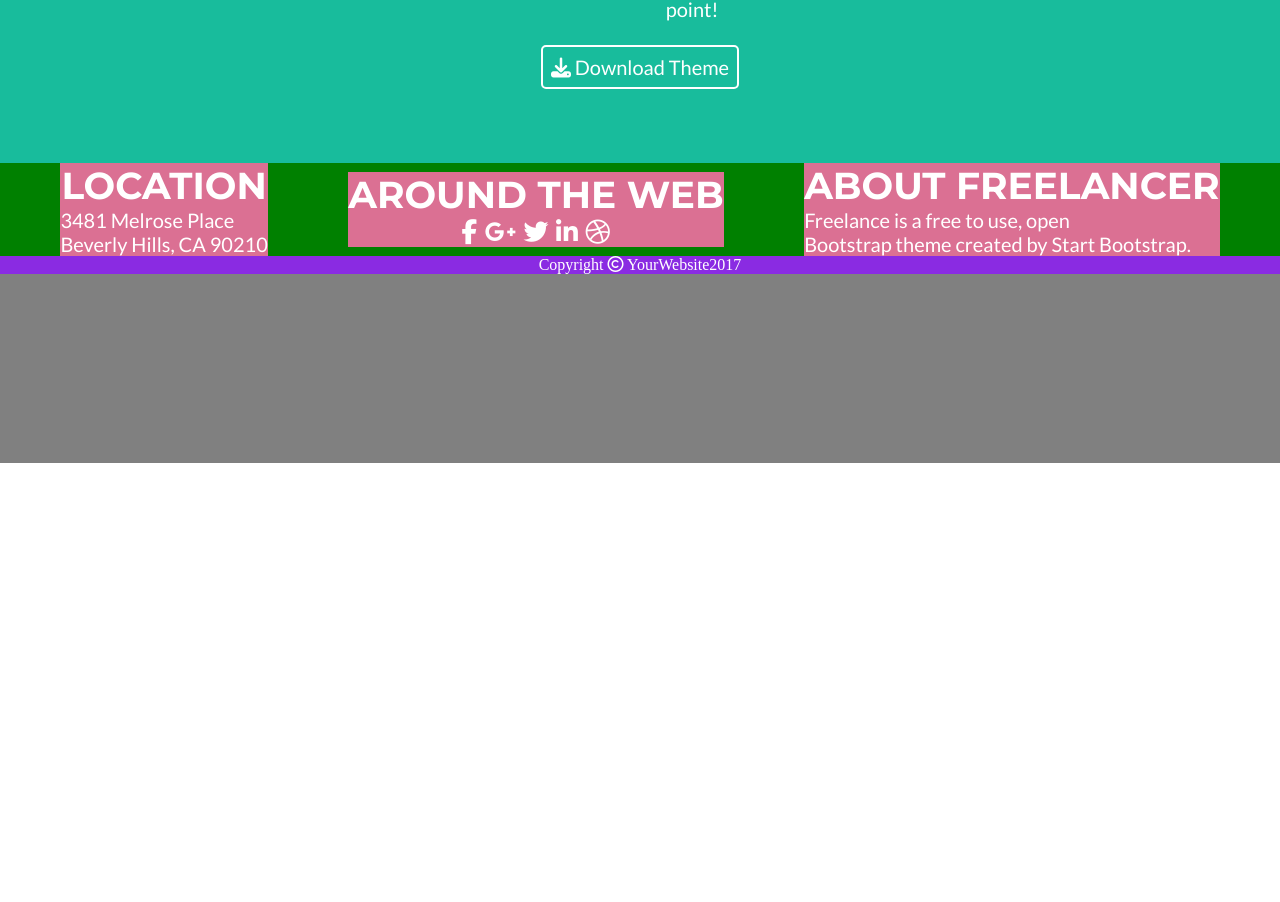
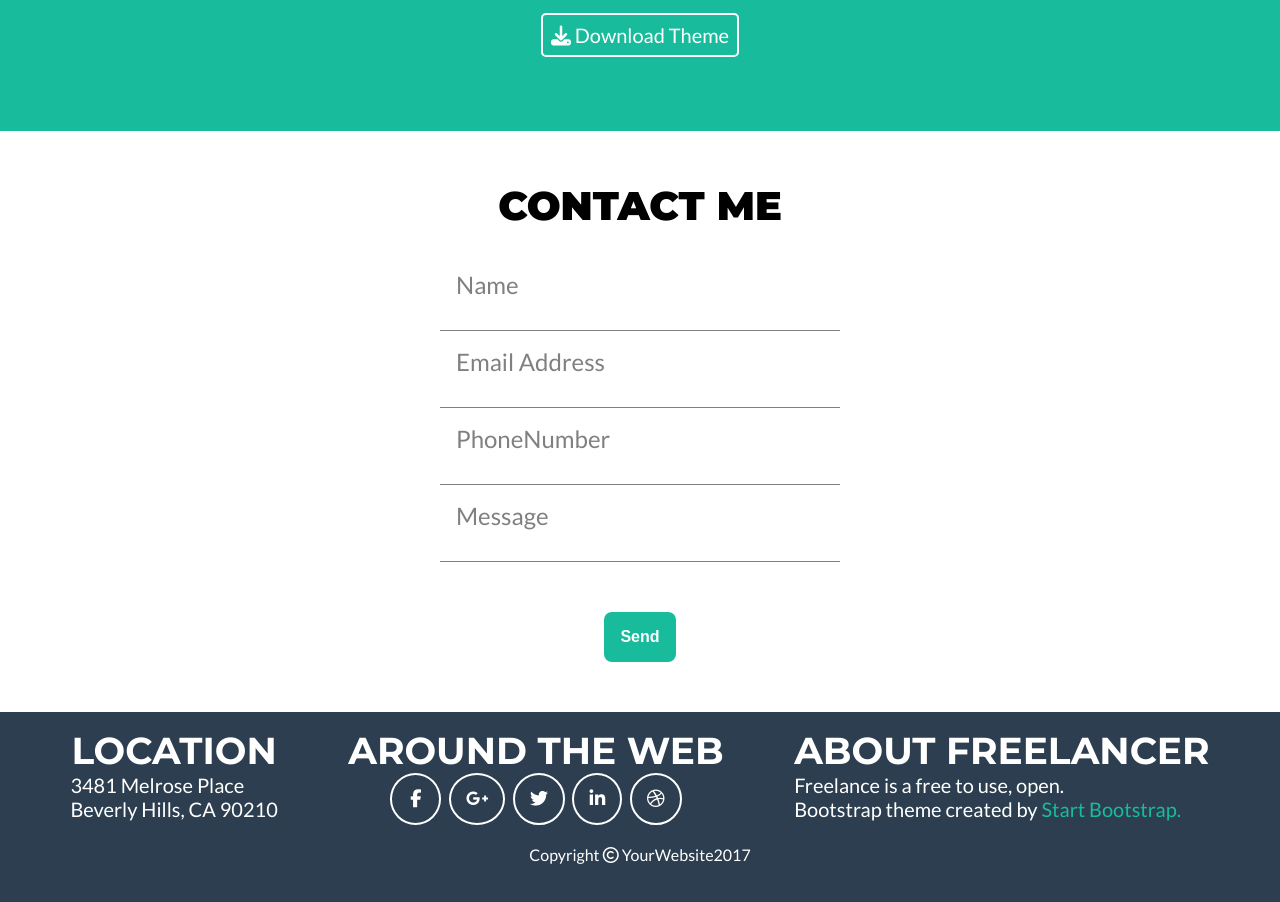
Before and after one commit to roxypoceros/EjercicioDeMaquetacion, a plain HTML site: page index.html in a window 1280 px wide. Shown: the part 1844-2746 px from the top of the page. Before the commit the page ends 2307 px from the top, so only its background shows below. Drawn offline with Linux system fonts and the light colour scheme.

Commit message:
Ya están todas las secciones

```diff
--- a/index.html
+++ b/index.html
@@ -33,18 +33,14 @@
         <img class="profileImg" src='assets/profile.png'>
         <h1>Start Bootstrap</h1>
         <section>
-            <i class="fas fa-grip-lines"></i>
             <i class="fas fa-star"></i>
-            <i class="fas fa-grip-lines"></i>
         </section>
         <p class="WebGraphicUserText">Web-Developer - Graphic Artist - User Experience Designer</p>
     </section>
 
     <section class='portfolioContainer'>
         <h2 class='portfolio'>Portfolio</h2>
-        <i class="fas fa-grip-lines"></i>
         <i class="fas fa-star"></i>
-        <i class="fas fa-grip-lines"></i>
         <article class='imgContainer'>
             <img src='assets/cabin.png' class='img'>
             <img src='assets/cake.png' class='img'>
@@ -74,6 +70,22 @@
             Download Theme</button>
     </section>
 
+    <section class="contactSection">
+        <h2>CONTACT ME</h2>
+        <i class="fas fa-star"></i>
+        <form action="contact">
+            <label for="nameInput">Name</label>
+            <input id="nameInput" type="text">
+            <label for="emailAddress">Email Address</label>
+            <input id="emailAddress" type="text">
+            <label for="phoneNumber">PhoneNumber</label>
+            <input id="phoneNumber" type="text">
+            <label for="message">Message</label>
+            <input id="message" type="text">
+        </form>
+
+        <button>Send</button>
+
 
     <footer>
         <section class="footerThreeSections">
@@ -98,14 +110,11 @@
                     </article>
                 </section>
 
-                <section class="aboutFreelancer">
+                <section class="partOfFooter">
                     <article class="aboutFreelancer">
-
                         <h2>ABOUT FREELANCER</h2>
-                        <P>Freelance is a free to use, open
-                            <source>
-                        </P>
-                        <p>Bootstrap theme created by Start Bootstrap.</p>
+                        <P>Freelance is a free to use, open.</P>
+                        <p>Bootstrap theme created by <blueText>Start Bootstrap.</blueText></p>
                     </article>
 
                 </section>
--- a/style.css
+++ b/style.css
@@ -17,10 +17,10 @@ font-family: 'Montserrat', sans-serif;
 font-family: 'Lato', sans-serif;
 font-family: 'Montserrat', sans-serif;
 */
-*{
+* {
   padding: 0px;
   margin: 0px;
-  box-sizing: 0px ;
+  box-sizing: 0px;
 
 }
 
@@ -32,12 +32,14 @@ nav {
   position: absolute;
   text-transform: uppercase;
 }
+
 nav,
 nav>h2 {
   color: #fff;
   font-family: 'Montserrat', sans-serif;
   font-weight: 900;
 }
+
 .nav-section {
   margin: 30px 100px;
   display: flex;
@@ -45,16 +47,19 @@ font-weight: 900;
   align-items: center;
 
 }
+
 .nav-list {
   position: absolute;
   right: 100px;
 }
+
 .nav-list li {
   display: inline-flex;
   flex-direction: row;
   list-style: none;
   padding: 10px;
 }
+
 nav a:link {
   text-decoration: none;
   color: #fff;
@@ -73,35 +78,40 @@ nav a:link {
 }
 
 .header-container img {
-    width:230px;
+  width: 230px;
   margin-top: 30px;
 
 }
+
 h1 {
   font-family: 'Montserrat', sans-serif;
-  font-size:60px;
+  font-size: 60px;
   font-weight: 900;
   color: #fff;
   text-transform: uppercase;
   margin-top: 40px;
 }
+
 .WebGraphicUserText {
-    color:#fff;
+  color: #fff;
   font-size: 20px;
   margin-top: 25px;
 
 }
-.fa-star{
+
+.fa-star {
   color: #fff;
   font-size: 1.5em;
 }
-.fa-grip-lines{
+
+.fa-grip-lines {
   color: #fff;
 }
 
 
 
-.portfolioContainer .fa-star, .fa-grip-lines {
+.portfolioContainer .fa-star,
+.fa-grip-lines {
   color: black;
 }
 
@@ -114,7 +124,8 @@ h1 {
   align-items: center;
   margin: 3rem 0;
 }
-.portfolioContainer > h2 {
+
+.portfolioContainer>h2 {
   font-family: 'Montserrat', sans-serif;
   font-size: 40px;
 }
@@ -127,7 +138,7 @@ h1 {
 
 }
 
-.imgContainer{
+.imgContainer {
   display: flex;
   flex-direction: row;
   flex-wrap: wrap;
@@ -147,14 +158,14 @@ width: 300px;
 
 
 
-.aboutSection{
-  background-color:#18bc9c;
+.aboutSection {
+  background-color: #18bc9c;
   text-align: center;
-  padding: 50px 25% ;
+  padding: 50px 25%;
   color: #fff;
 }
 
-.aboutSection > h2{
+.aboutSection>h2 {
   font-family: 'Montserrat', sans-serif;
   font-size: 40px;
   font-weight: 900;
@@ -162,7 +173,8 @@ width: 300px;
 }
 
 
-p, .btnDownload{
+p,
+.btnDownload {
   font-family: 'Lato', sans-serif;
   color: white;
   text-align: left;
@@ -174,63 +186,128 @@ p, .btnDownload{
 
 
 
-.twoColumns{
-  display:flex;
+.twoColumns {
+  display: flex;
   flex-direction: row;
   flex-wrap: nowrap;
   justify-content: center;
   align-content: center;
   align-items: flex-start;
-  gap:30px;
+  gap: 30px;
 
 }
 
 
-.btnDownload{
-  background-color:#18bc9c;
-  border: 2px solid white ;
+.btnDownload {
+  background-color: #18bc9c;
+  border: 2px solid white;
   border-radius: 5px;
   padding: 8px;
   margin: 24px;
   text-align: center;
 }
 
-.download{
+.download {
   width: 12px;
 }
 
-.starIcon{
+.starIcon {
   width: 20px;
+}
+
+
+
+
+.contactSection{
+
+ height: min-content;
+ display: flex;
+ flex-direction: column;
+ flex-wrap: nowrap;
+ justify-content: space-between;
+ align-items: center;
 
 }
+
+form{
+  display: flex;
+  flex-direction: column;
+  flex-wrap: nowrap;
+  justify-content: space-between;
+  align-items: left;
+  margin-bottom: 50px;
+
+
+}
+
+button{
+  background-color: #18bc9c;
+  color: white;
+  border: none;
+  font-size: 16px;
+  padding: 16px;
+  border-radius: 8px;
+  font-weight: bolder;
+  margin-bottom: 50px;
+  text-align:  left;
+
+}
+
+label{
+  font-size: 24px;
+  color: gray;
+  margin: 16px;
+}
+input{
+  border: none ;
+  border-bottom: solid gray 1.5px;
+  width: 400px;
+}
+
+.contactSection>h2 {
+  margin-top: 50px;
+
+  font-family: 'Montserrat', sans-serif;
+  font-size: 40px;
+  font-weight: 900;
+  align-items: center;
+}
+form{
+font-family: 'Lato', sans-serif;
+font-size: 1em;
+
+}
+
+
+
+
 
 
 footer {
   background-color: #2C3E4F;
   color: #fff;
   width: 100%;
-  height: 300px;
+  height: 200px;
   display: flex;
+  font-size: 1em;
 
 }
-.footerThreeSections{
-  background-color: gray;
+
+.footerThreeSections {
   width: 100%;
   flex-direction: column;
   flex-wrap: nowrap;
   justify-content: space-between;
   align-items: center;
 }
-.footerThreeSections > h2{
+
+.footerThreeSections>h2 {
   font-family: 'Montserrat', sans-serif;
-  font-size: 40px;
   font-weight: 900;
+}
 
 
-}
-
-.partOfFooter{
-  background-color: green;
+.partOfFooter {
   color: white;
   font-family: 'Montserrat', sans-serif;
   font-size: 25px;
@@ -238,43 +315,50 @@ footer {
   display: flex;
   flex-direction: row;
   justify-content: space-evenly;
-	align-items: center;
-
-  gap: 20px;
+  align-items: flex-start;
 }
 
-.location{
-  background-color: palevioletred;
-  text-align: center;
-
-}
-.aroundWeb{
-  background-color: palevioletred;
+.location {
+  margin-top: 16px;
   text-align: center;
 
 }
 
-.aboutFreelancer{
-  background-color: palevioletred;
+.aroundWeb {
+  margin-top: 16px;
   text-align: center;
-
 
 }
 
-
-.copyright{
-  width: 100%;
-  background-color: blueviolet;
+.aboutFreelancer {
+  margin-top: 16px;
   text-align: center;
 }
 
-/* fa-facebook-f,
-fa-google-plus-g,
-fa-twitter,
-fa-linkedin-in,
-fa-dribbble*/
+blueText{
+  color: #18bc9c;
+}
 
-fa-facebook-f{
-  border: #000 solid 2px;
-  background-color: aqua;
+.copyright {
+  width: 100%;
+  text-align: center;
+  font-family: 'Lato', sans-serif;
+  margin-top: 20px;
+  margin-bottom: 8px;
 }
+
+.fa-facebook-f,
+.fa-google-plus-g,
+.fa-twitter,
+.fa-linkedin-in,
+.fa-dribbble{
+  font-size: 18px;
+  border: rgb(255, 255, 255) solid 2px;
+  border-radius: 50%;
+  padding: 15px;
+}
+.fa-facebook-f{
+  padding-left: 18px;
+  padding-right: 18px;
+
+}
```
Lines whose indentation alone changed are shown as unchanged.
